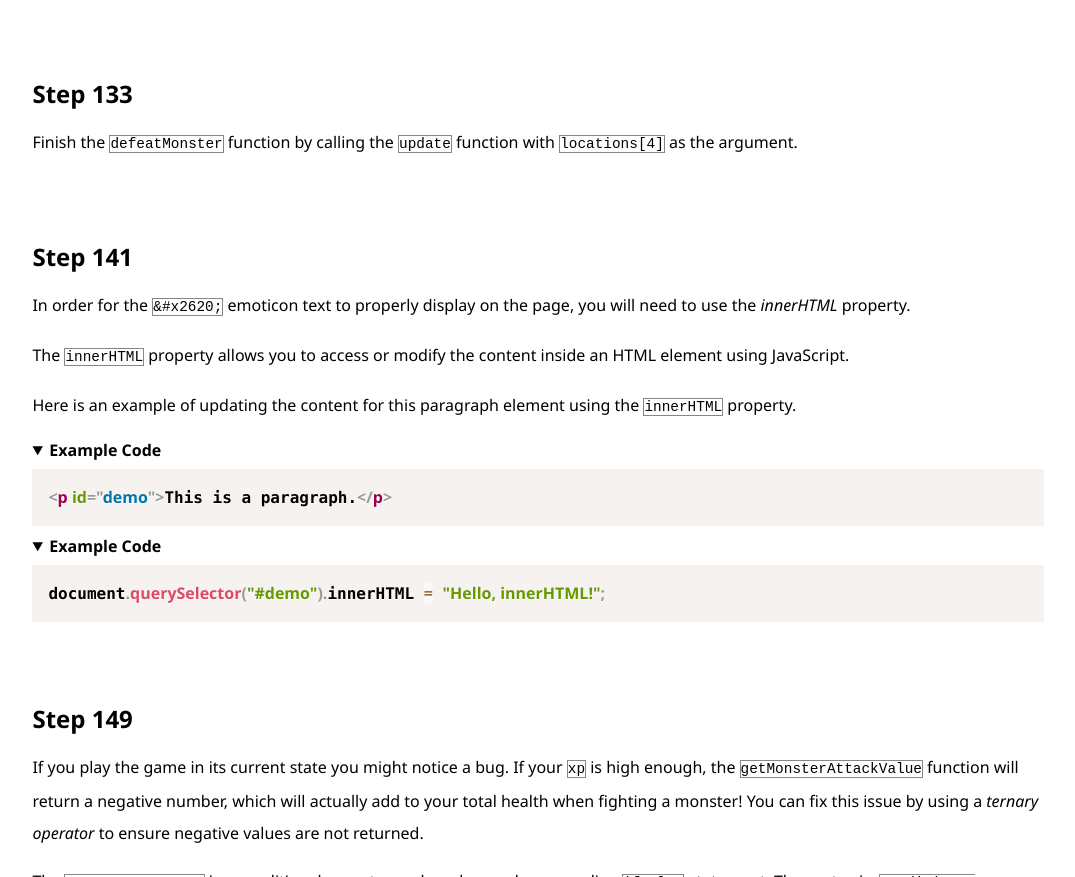
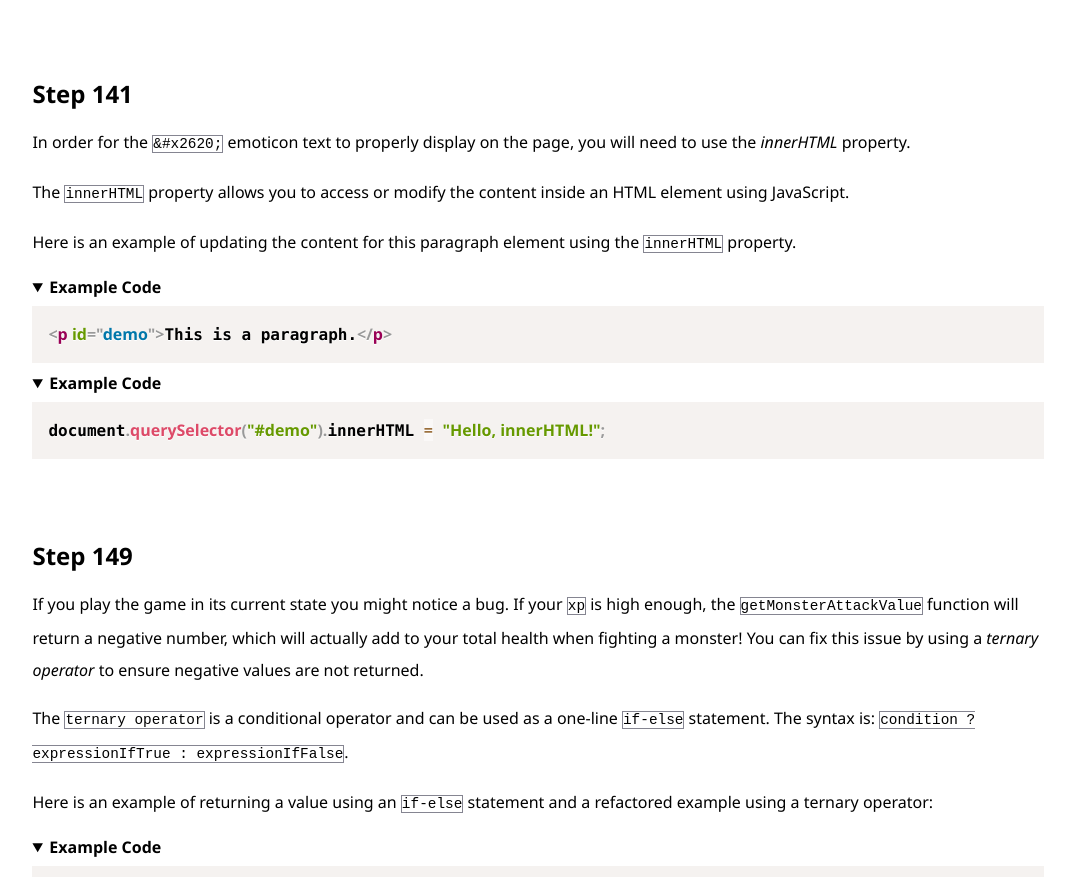
Before and after one commit to rafa-san/freeCodeCamp-javascript-03-role-playing-game, a plain HTML site: page tutorial.html in a window 1280 px wide. Shown: the part 8547-9424 px from the top of the page, without its empty margins (102-1177 px from the left). Drawn offline with Linux system fonts and the light colour scheme.

Commit message:
fix: excluí uma div não mais necessária

```diff
--- a/tutorial.html
+++ b/tutorial.html
@@ -295,15 +295,6 @@
 
     <div class="description-container">
       <div id="content-start">
-        <h1>Step 133</h1>
-        <section id="description">
-          <p>Finish the <code>defeatMonster</code> function by calling the <code>update</code> function with <code>locations[4]</code> as the argument.</p>
-        </section>
-      </div>
-    </div>
-
-    <div class="description-container">
-      <div id="content-start">
         <h1>Step 141</h1>
         <section id="description">
           <p>In order for the <code>&amp;#x2620;</code> emoticon text to properly display on the page, you will need to use the <dfn>innerHTML</dfn> property.</p>
```
